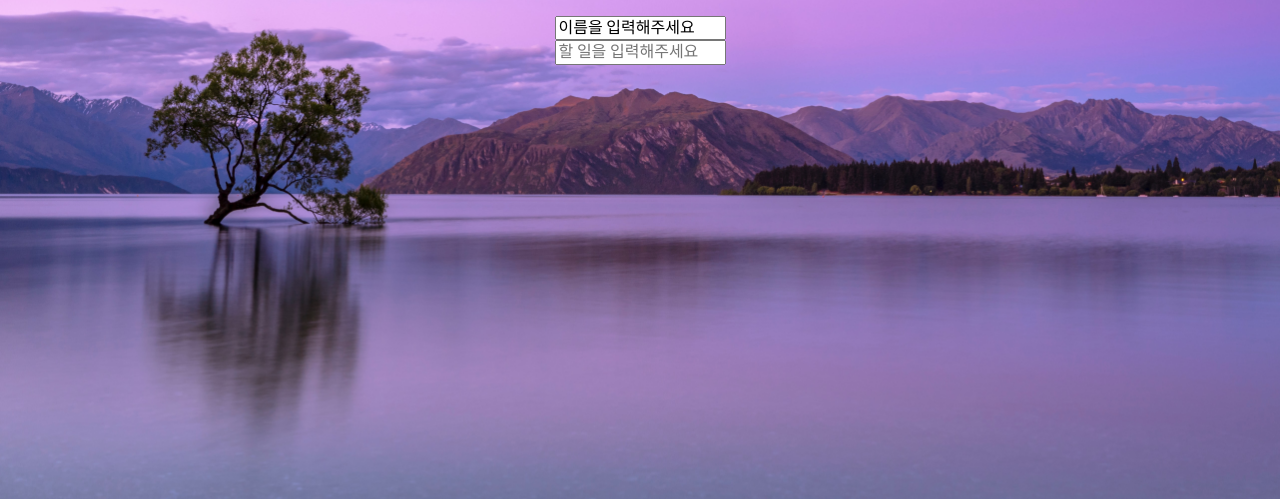
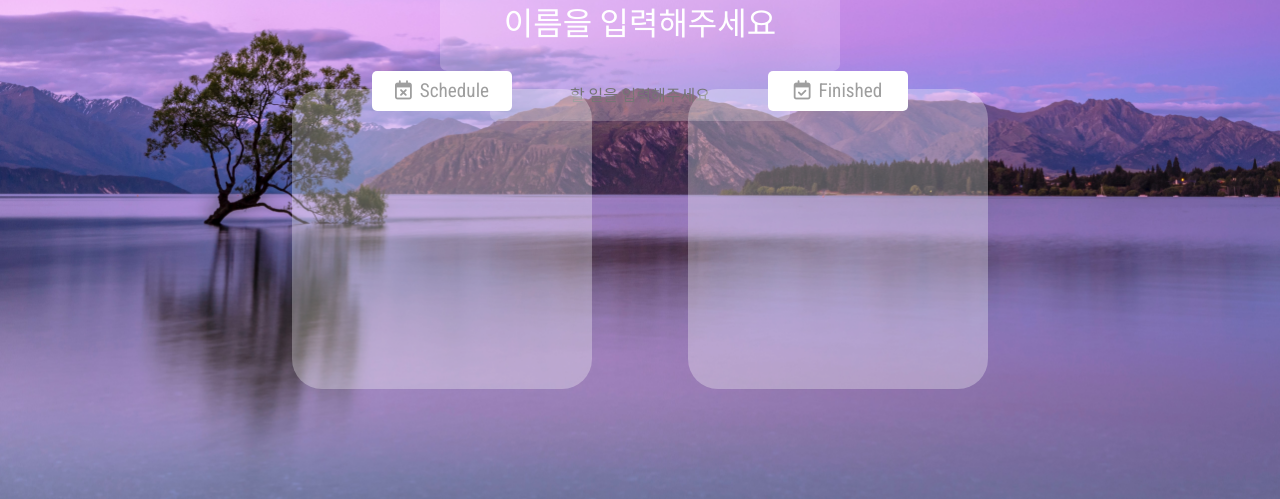
Before and after one commit to JhsK/JS-Momentum, a plain HTML site: page index.html in a window 1280 px wide. Shown: the part 301-800 px from the top of the page. Drawn offline with Linux system fonts and the light colour scheme.

Commit message:
[feat] 우측 상단 기능 버튼 제외 html,css 모든 기능 추가 완료

```diff
--- a/css/style.css
+++ b/css/style.css
@@ -34,7 +34,7 @@
 
 .main-flex-container h1 {
   font-size: 7rem;
-  margin-bottom: 2rem;
+  margin-bottom: 1.5rem;
 }
 
 .input-container {
@@ -67,3 +67,82 @@
   outline: none;
   text-align: center;
 }
+
+.inputWork {
+  width: 300px;
+  height: 50px;
+  background-color: rgba(255, 255, 255, 0.2);
+  border-radius: 7px;
+  border-style: none;
+  color: #fff;
+  outline: none;
+  text-align: center;
+}
+
+.bottom-container {
+  position: absolute;
+  bottom: 15%;
+  left: 50%;
+  transform: translate(-50%, +15%);
+  width: 800px;
+  height: 400px;
+  display: flex;
+  justify-content: center;
+  align-items: center;
+}
+
+.schedule-title {
+  position: absolute;
+  top: 8%;
+  left: 16.5%;
+  width: 140px;
+  height: 40px;
+  display: flex;
+  justify-content: center;
+  align-items: center;
+  background-color: #fff;
+  border-radius: 5px;
+  font-size: 1.2rem;
+  color: #9e9e9e;
+  cursor: pointer;
+}
+
+.schedule-title span {
+  margin-left: 0.5rem;
+}
+
+.schedule-container {
+  width: 300px;
+  height: 300px;
+  background-color: rgba(255, 255, 255, 0.3);
+  border-radius: 30px;
+  margin-right: 3rem;
+}
+
+.finished-title {
+  position: absolute;
+  top: 8%;
+  right: 16.5%;
+  width: 140px;
+  height: 40px;
+  display: flex;
+  justify-content: center;
+  align-items: center;
+  background-color: #fff;
+  border-radius: 5px;
+  font-size: 1.2rem;
+  color: #9e9e9e;
+  cursor: pointer;
+}
+
+.finished-title span {
+  margin-left: 0.5rem;
+}
+
+.finished-container {
+  width: 300px;
+  height: 300px;
+  background-color: rgba(255, 255, 255, 0.3);
+  border-radius: 30px;
+  margin-left: 3rem;
+}
--- a/index.html
+++ b/index.html
@@ -10,6 +10,7 @@
     <link rel="stylesheet" href="./css/reset.css">
     <link rel="icon" type="image/png" sizes="16x16" href="/favicon-16x16.png">
     <link rel="preconnect" href="https://fonts.gstatic.com">
+    <script src="https://kit.fontawesome.com/c74aba1045.js" crossorigin="anonymous"></script>
     <link href="https://fonts.googleapis.com/css2?family=Roboto+Condensed&display=swap" rel="stylesheet">
     <link rel="stylesheet" href="./css/style.css">
 </head>
@@ -21,11 +22,31 @@
             </div>
             <div class="input-container">
                 <form class="name-container">
-                    <input type="text" id="jsInputName" value="이름을 입력해주세요">
+                    <input type="text" class="inputName" id="jsInputName" value="이름을 입력해주세요">
                 </form>
                 <form class="work-container">
-                    <input type="text" id="jsInputWork" placeholder="할 일을 입력해주세요">
+                    <input type="text" class="inputWork" id="jsInputWork" placeholder="할 일을 입력해주세요">
                 </form>
+            </div>
+        </div>
+        <div class="bottom-container">
+            <div class="schedule-title">
+                <i class="far fa-calendar-times"></i>
+                <span>Schedule</span>
+            </div>
+            <div class="schedule-container">
+                <div class="schedule">
+                    <ul></ul>
+                </div>
+            </div>
+            <div class="finished-title">
+                <i class="far fa-calendar-check"></i>
+                <span>Finished</span>
+            </div>
+            <div class="finished-container">
+                <div class="finished">
+                    <ul></ul>
+                </div>
             </div>
         </div>
     </div>
```
